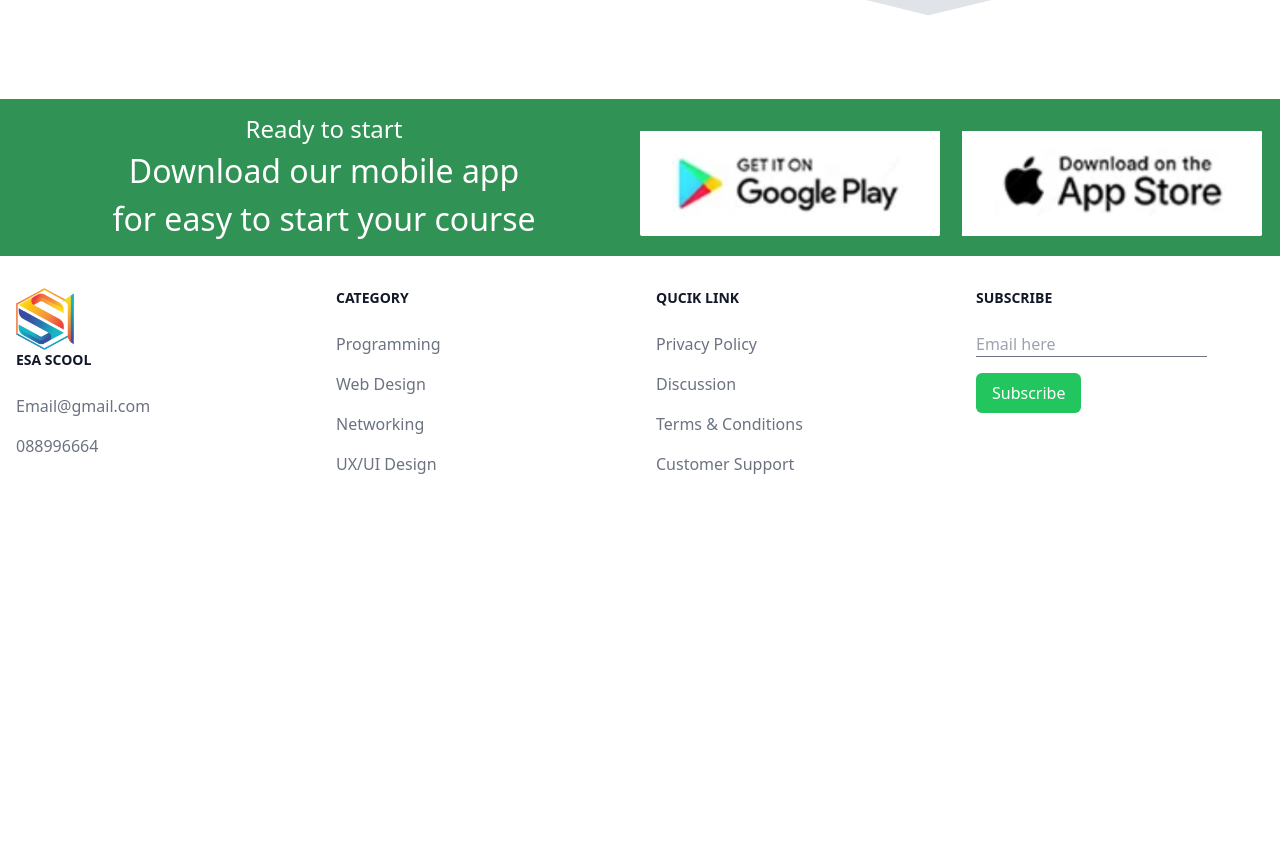
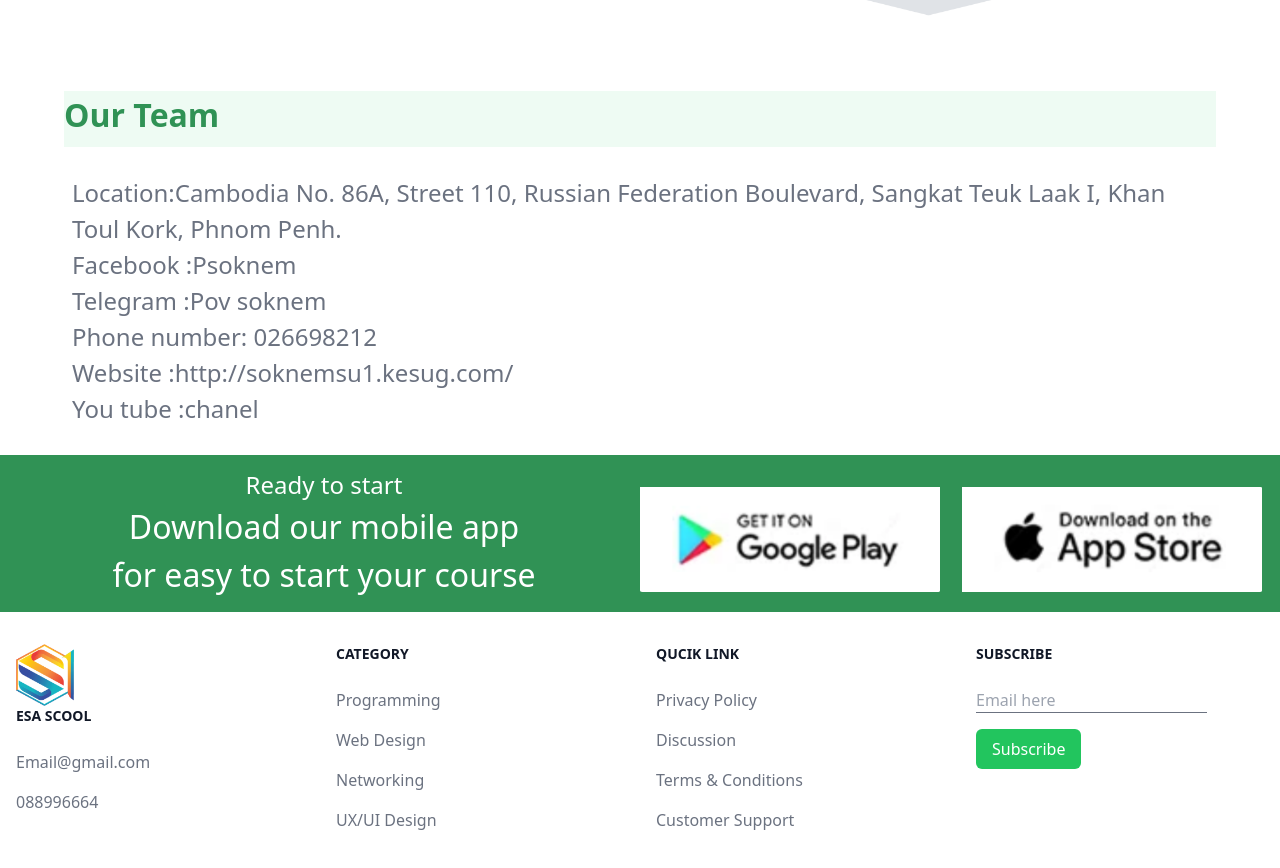
Before and after one commit to soknem/WebMiniProject1, a website: page html/About Us.html in a window 1280 px wide. Shown: the part 1405-2273 px from the top of the page. Before the commit the page ends 1929 px from the top, so only its background shows below. Drawn offline with nearby package versions, Linux system fonts and the light colour scheme.

Commit message:
about us

```diff
--- a/html/About Us.html
+++ b/html/About Us.html
@@ -231,9 +231,40 @@
             <img src="../img/our-team.png" alt="" />
           </div>
         </div>
-        <!-- Row 5 -->
+        <!-- Row 7 -->
         <div
-          class="row4 bg-[#309255] w-full text-white grid grid-cols-1 md:grid-cols-2 lg:grid-cols-2 mt-5 p-2"
+          class="row5 flex fle items-center justify-start mt-3 w-[90%] bg-[#EEFBF3]"
+        >
+          <h1
+            class="text-[2rem] h-[3.5rem] font-semibold text-[#309255] w-[100%]"
+          >
+            Our Team
+          </h1>
+        </div>
+        <!-- Row8  -->
+        <div
+          class="row6 text-[1.5rem] w-[90%] text-gray-500 grid grid-cols-1 mt-5 p-2"
+        >
+          <div class="box2 flex flex-col justify-center items-start">
+            <h1 class="text-[1rem] md:text-[1.5rem]">
+              Location:Cambodia No. 86A, Street 110, Russian Federation
+              Boulevard, Sangkat Teuk Laak I, Khan Toul Kork, Phnom Penh.
+            </h1>
+            <h1 class="text-[1rem] md:text-[1.5rem]">Facebook :Psoknem</h1>
+            <h1 class="text-[1rem] md:text-[1.5rem]">Telegram :Pov soknem</h1>
+            <h1 class="text-[1rem] md:text-[1.5rem]">
+              Phone number: 026698212
+            </h1>
+            <h1 class="text-[1rem] md:text-[1.5rem]">
+              Website :http://soknemsu1.kesug.com/
+            </h1>
+            <h1 class="text-[1rem] md:text-[1.5rem]">You tube :chanel</h1>
+          </div>
+        </div>
+
+        <!-- Row 9 -->
+        <div
+          class="row9 bg-[#309255] w-full text-white grid grid-cols-1 md:grid-cols-2 lg:grid-cols-2 mt-5 p-2"
         >
           <div class="box1 flex flex-col justify-center items-center">
             <h3 class="text-[1rem] md:text-[1.5rem]">Ready to start</h3>
```
